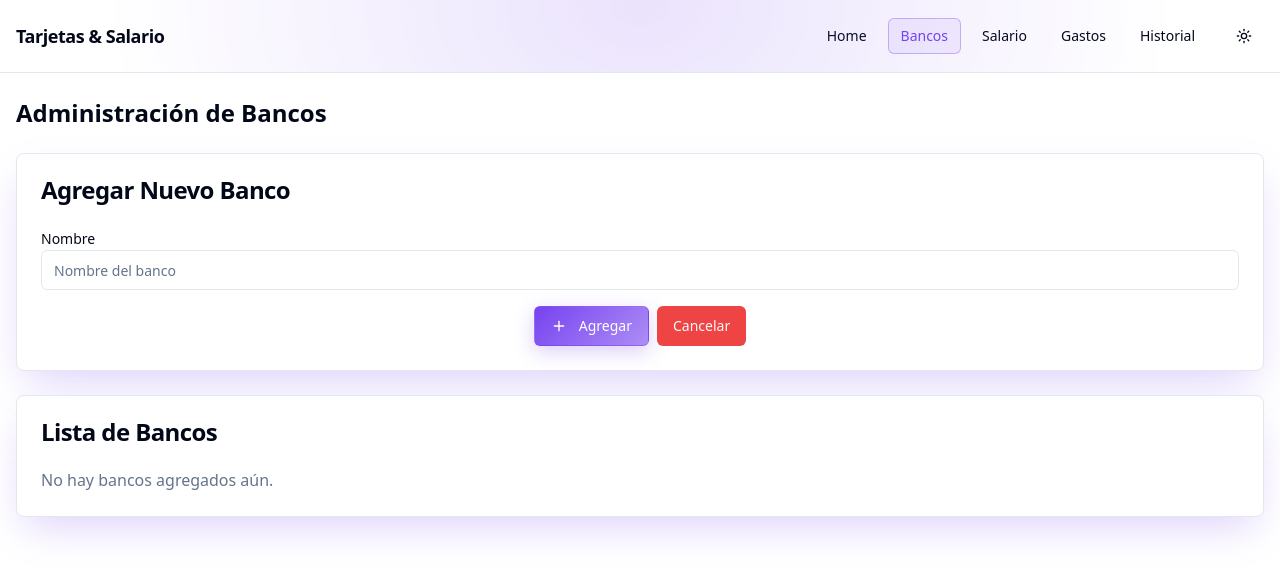
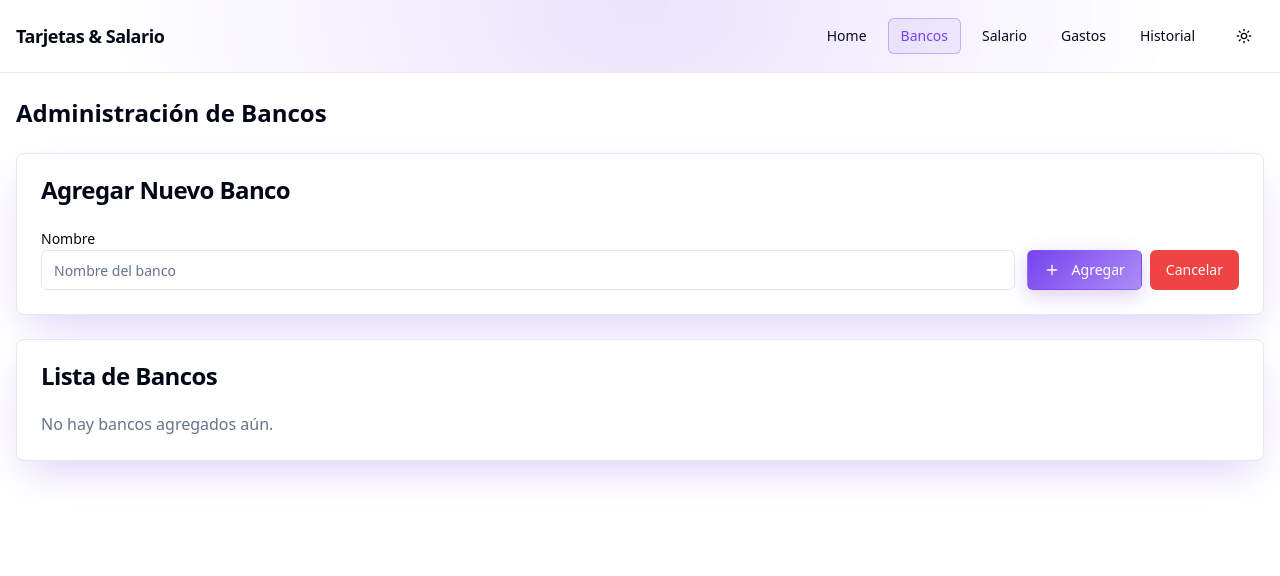
Before and after one commit to slopez-z/gastito-1917f719, a React (Vite) app: page /bancos in a window 1280 px wide. Shown: the top 576 px of the page. Built offline with nearby package versions, Linux system fonts and the light colour scheme.

Commit message:
Fix: Adjust button placement
Center bank buttons next to the name field in the Banks tab.

```diff
--- a/src/pages/Bancos.tsx
+++ b/src/pages/Bancos.tsx
@@ -53,13 +53,13 @@ export default function Bancos() {
               addBank(name);
               setName("");
             }}
-            className="space-y-4"
+            className="flex gap-3 items-end"
           >
             <div className="flex-1">
               <Label htmlFor="bank">Nombre</Label>
               <Input id="bank" ref={inputRef} value={name} onChange={(e) => setName(e.target.value)} placeholder="Nombre del banco" />
             </div>
-            <div className="flex gap-2 justify-center">
+            <div className="flex gap-2">
               <Button type="submit" variant="hero"><Plus className="mr-1" />Agregar</Button>
               <Button type="button" variant="destructive" onClick={() => setName("")}>Cancelar</Button>
             </div>
```
